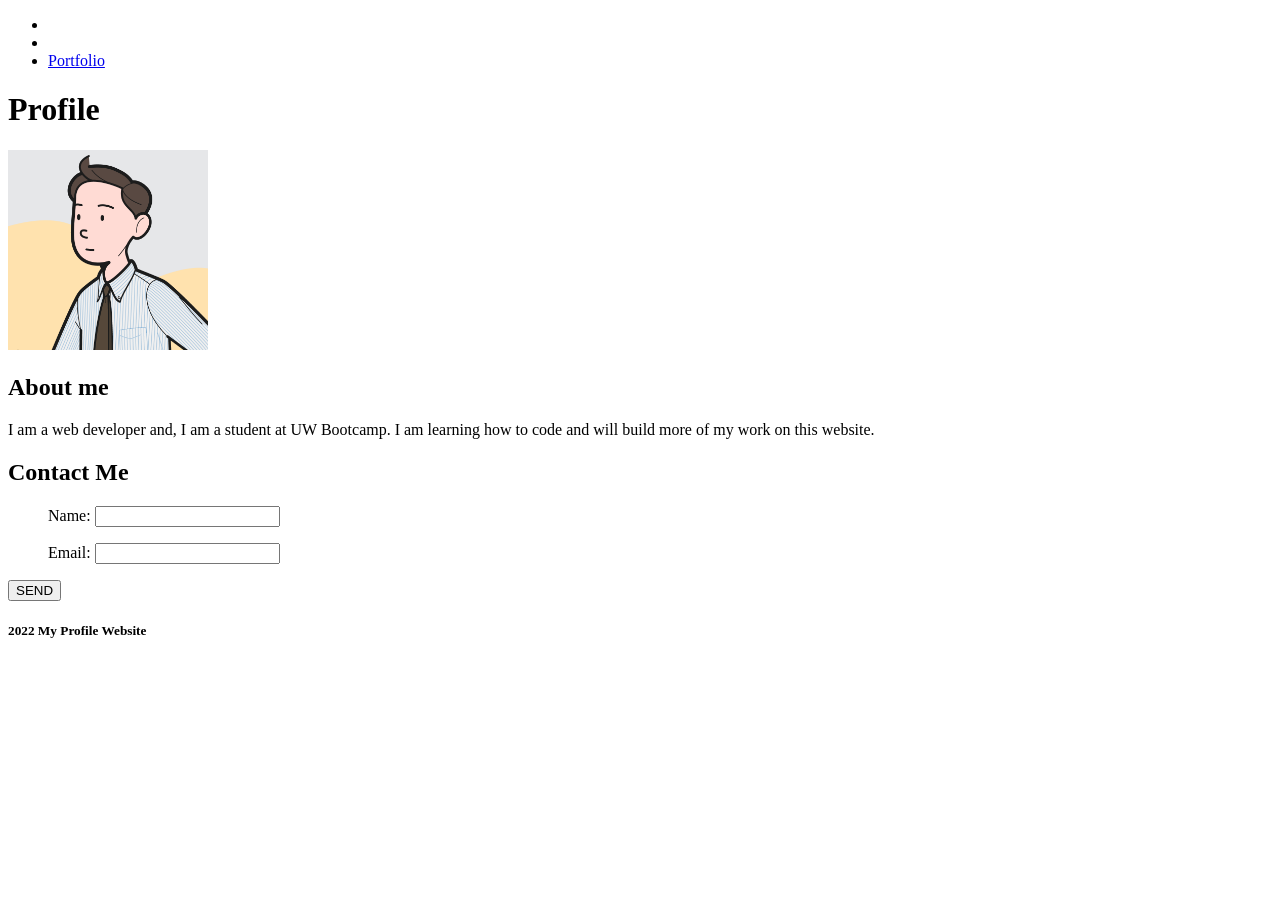
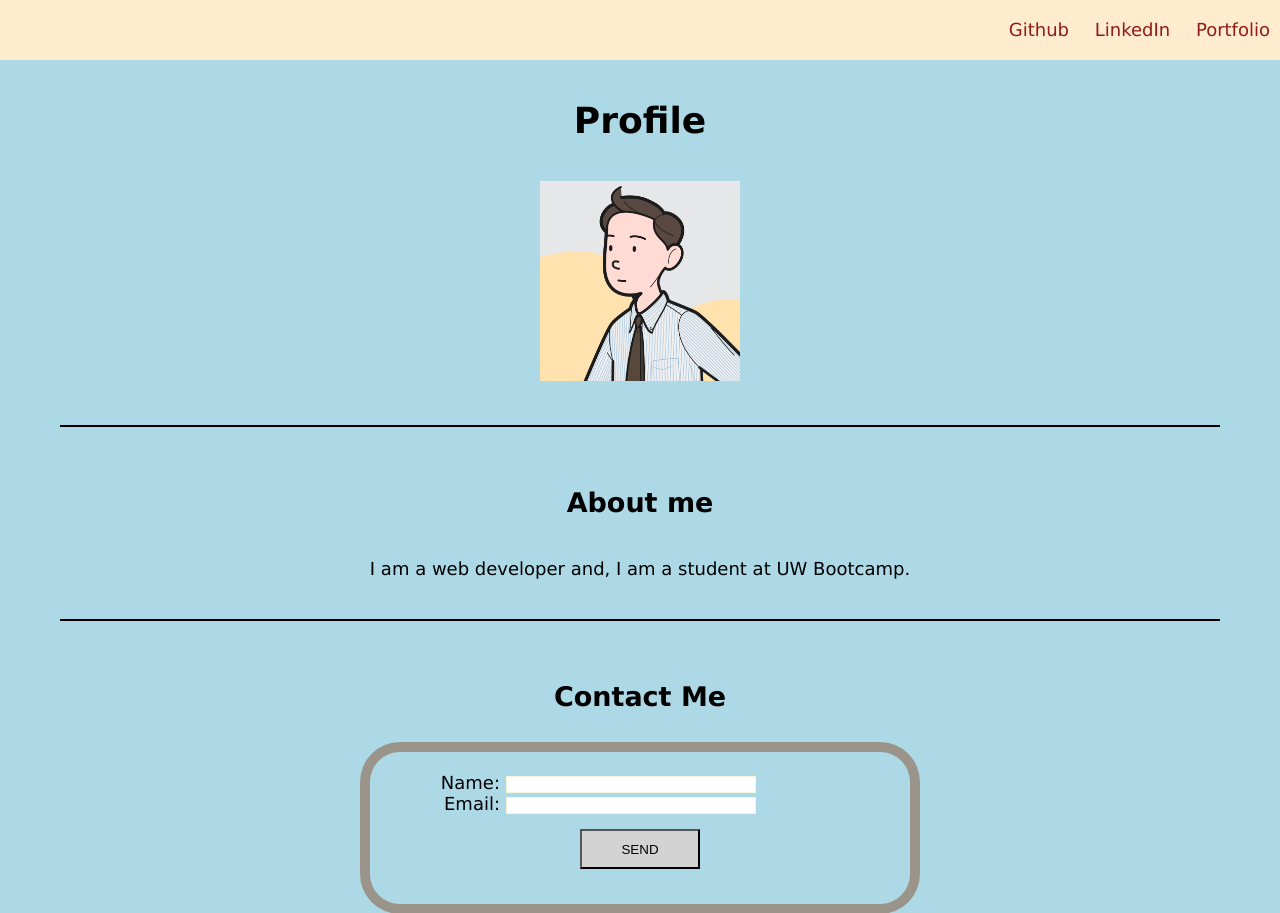
Before and after one commit to Jasonccfu/profile, a plain HTML site: page index.html in a window 1280 px wide. Shown: the top 913 px of the page. Before the commit the page ends 800 px from the top, so only its background shows below. Drawn offline with Linux system fonts and the light colour scheme.

Commit message:
added CSS to project

```diff
--- /dev/null
+++ b/assets/ccs/style.css
@@ -0,0 +1,121 @@
+* {
+    margin: 0;
+    padding: 0;
+}
+
+body {
+    position: relative;
+    font-family: 'Lucida Sans', 'Lucida Sans Regular', 'Lucida Grande', 'Lucida Sans Unicode', Geneva, Verdana, sans-serif;
+    font-size: 18px;
+    background-color: lightblue;
+    color: black;
+}
+
+h1,
+h2 {
+    margin: 40px;
+}
+
+main {
+    padding: 60px;
+}
+
+li {
+    display: inline;
+    padding: 0px 10px;
+}
+
+a {
+    text-decoration: none;
+    color: rgb(145, 27, 27);
+}
+
+header {
+    position: fixed;
+    height: 60px;
+    width: 100%;
+    line-height: 60px;
+    background-color: blanchedalmond;
+}
+
+figure {
+    margin: 40px;
+    text-align: center;
+}
+
+p {
+    text-align: center;
+}
+
+section {
+    margin-bottom: 0;
+    padding: 20px 10px 40px 10px;
+    border-top: 2px solid black;
+}
+
+form {
+    margin: 0 auto;
+    width: 500px;
+    padding: 20px;
+    box-shadow: 0 0 0 10px rgb(155, 148, 138);
+    border-radius: 30px;
+}
+
+label {
+    display: inline-block;
+    text-align: end;
+    width: 100px;
+}
+
+input,
+textarea {
+    box-sizing: border-box;
+    width: 250px;
+    border: 1px solid beige;
+}
+
+div {
+    padding: 15px;
+    text-align: center;
+
+}
+
+textarea {
+    vertical-align: top;
+    height: 60px;
+}
+
+button {
+    height: 40px;
+    width: 120px;
+    background-color: lightgray;
+    color: black;
+
+}
+
+
+head {
+    height: 60px;
+    width: 100px;
+    line-height: 60px;
+}
+
+h5 {
+
+    text-align: center;
+}
+
+footer {
+    position: fixed;
+    height: 15px;
+    width: 100%;
+    background-color: blanchedalmond;
+}
+
+.text-center {
+    text-align: center;
+}
+
+.text-right {
+    text-align: right;
+}
--- a/index.html
+++ b/index.html
@@ -1,53 +1,64 @@
 <!DOCTYPE html>
 <html lang="en">
+
 <head>
     <meta charset="UTF-8">
+    <meta name="viewprot" content="width=device-width, initial-scale=1.0" />
+    <link rel="stylesheet" href="assets/ccs/style.css" type="text/css" />
     <title>Jason's Profile</title>
 </head>
 
 <body>
     <header>
-            <nav>
+        <nav class="text-right">
             <ul>
-                    <li><a href="https://github.com/Jasonccfu%22%3EGithub"></li>
-                    <li><a href="https://www.linkedin.com/in/chang-fu-chen-9a40a6249/%22%3ELinkedIn"></li>
+                <li><a href="https://github.com/Jasonccfu" target="_blank">Github</a></li>
+                <li><a href="https://www.linkedin.com/in/chang-fu-chen-9a40a6249/%22%3E" target="_blank">LinkedIn</a>
+                </li>
                 <li><a href="#">Portfolio</a></li>
             </ul>
         </nav>
     </header>
 
     <main>
-        <h1>Profile</h1>
-        <img src="./assets/images/photo.png" alt="photo of me"
-        width="200" height="200">
-    </main>
-
+        <h1 class="text-center">Profile</h1>
+        <figure>
+            <img src="./assets/images/photo.png" alt="photo of me" width="200" height="200">
+            <figcaption class="text.center"></figcaption>
+        </figure>
         <section>
-        <h2>About me</h2>
+            <h2 class="text-center">About me</h2>
             <p>
-            I am a web developer and, I am a student at UW Bootcamp. I am learning how to code and will build more of my work on this website.
+                I am a web developer and, I am a student at UW Bootcamp.
             </p>
         </section>
 
-    <section>
-        <h2>Contact Me</h2>
+        <section id="contact">
+            <h2 class="text-center">Contact Me</h2>
+            <form>
                 <ul>
+
+                    <li>
                         <label>Name:</label>
-            <input type="text" name="user-name"></input>
+                        <input type="text" name="user-name">
+                    </li>
                 </ul>
                 <ul>
+                    <li>
                         <label>Email:</label>
-            <input type="text" name="user-email"></input>
+                        <input type="text" name="user-email">
+                    </li>
                 </ul>
                 <div>
                     <button type="submit">SEND</button>
                 </div>
+            </form>
         </section>
+    </main>
 
-      <footer>
-            <h5>
-                2022 My Profile Website
-            </h5>
+    <footer class="text-center">
+        <h6> &copy; 2022 My Profile Website</h6>
     </footer>
 </body>
+
 </html>
```
Also changed, not shown: 1 other file. Lines whose indentation alone changed are shown as unchanged.
